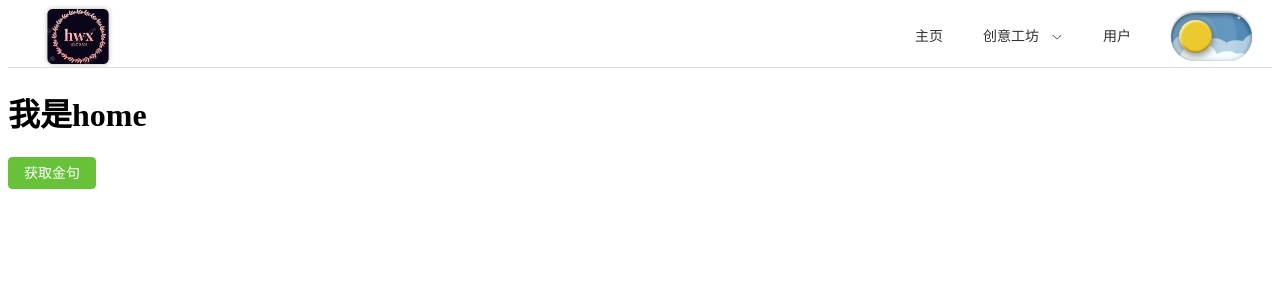
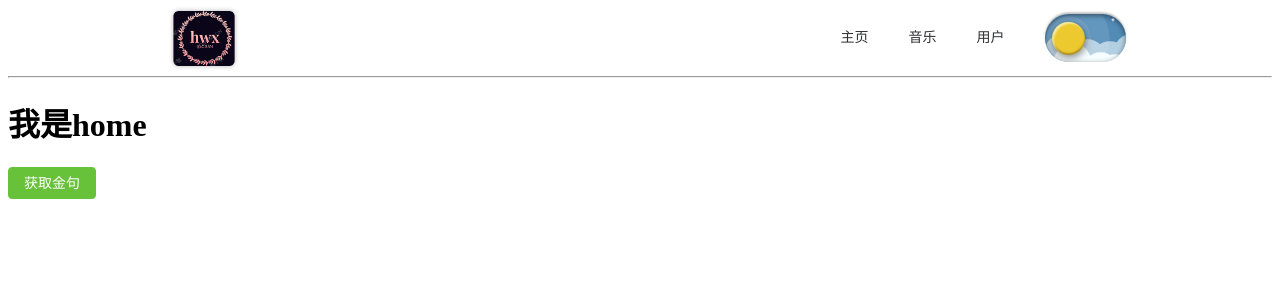
Before and after one commit to Hyhayhy/bigHomework-fe, a Vue app: page / in a window 1280 px wide. Shown: the top 300 px of the page. Built offline with nearby package versions, Linux system fonts and the light colour scheme.

Commit message:
导航栏修正

```diff
--- a/src/components/nav_tab/navbar.vue
+++ b/src/components/nav_tab/navbar.vue
@@ -14,32 +14,53 @@ const handleSelect = (key: string, keyPath: string[]) => {
       mode="horizontal"
       :ellipsis="false"
       @select="handleSelect"
-    bg-color="#000000"
+      background-color="#ffffff"
       popper-effect="dark"
       :router="true"
+      style="--el-menu-hover-bg-color: rgb(255, 255, 255);width: 80%;margin: 0 auto"
   >
     <el-menu-item index="/">
       <img
-        style="width: 100px;height: 65px;"
+          style="width: 100px; height: 65px"
           src="/src/image/hwx.svg"
           alt="HWX logo"
       />
     </el-menu-item>
     <div class="flex-grow" />
     <el-menu-item index="/">主页</el-menu-item>
-    <el-sub-menu index="2">
+    <!-- <el-sub-menu index="2">
       <template #title>创意工坊</template>
       <el-menu-item index="/music">音乐</el-menu-item>
-    </el-sub-menu>
+    </el-sub-menu> -->
+    <el-menu-item index="/music">音乐</el-menu-item>
     <el-menu-item index="users">用户</el-menu-item>
-    <el-menu-item index="4">
+    <el-menu-item>
       <changeDark></changeDark>
     </el-menu-item>
   </el-menu>
+  <hr>
 </template>
 
 <style scoped lang="scss">
 .flex-grow {
   flex-grow: 1;
 }
+
+/* 水平时，去除底部白边。 */
+.el-menu.el-menu--horizontal {
+  border-bottom: 0;
+  // width: 100%;
+}
+.el-menu--horizontal > .el-menu-item {
+  border-bottom: none;
+  text-decoration: none;
+}
+
+.el-menu {
+  .el-menu-item.is-active {
+    background-color: #fff !important;
+    border-bottom: #fff !important;
+  }
+}
+
 </style>
```
Lines whose indentation alone changed are shown as unchanged.
